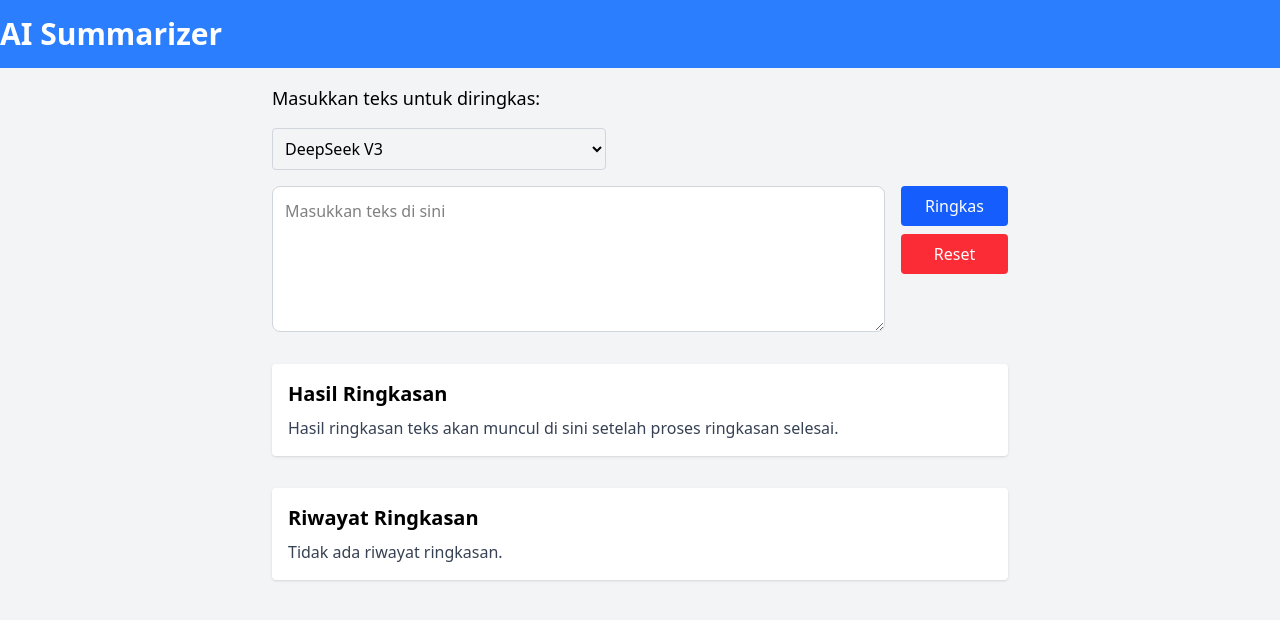
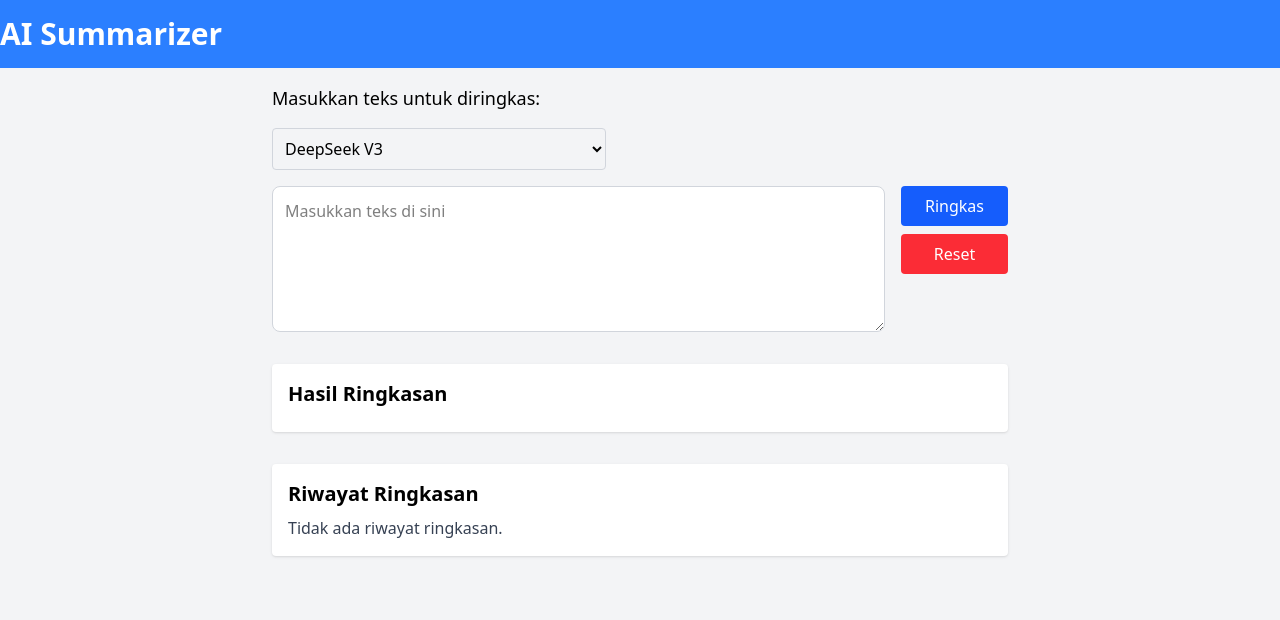
Before and after one commit to eben4ya/Ai-Sum, a React (Vite) app: page / in a window 1280 px wide. Shown: the top 620 px of the page. Built offline with nearby package versions, Linux system fonts and the light colour scheme.

Commit message:
feat: parse ai response

```diff
--- a/src/components/History.jsx
+++ b/src/components/History.jsx
@@ -1,3 +1,5 @@
+import ReactMarkdown from "react-markdown";
+
 const History = ({ history, handleDelete }) => {
   return (
     <section className="mt-8 bg-white p-4 rounded shadow">
@@ -8,7 +10,10 @@ const History = ({ history, handleDelete }) => {
         <ul className="list-disc list-inside text-gray-700 flex flex-col gap-2">
           {history.map((item, index) => (
             <li key={index} className="flex justify-between items-center">
-              <span>{item}</span>
+              <span className="mr-2 self-start">{index + 1}.</span>
+              <span>
+                <ReactMarkdown>{item}</ReactMarkdown>
+              </span>
               <button
                 onClick={() => handleDelete(index)}
                 className="ml-4 px-2 py-1 bg-red-400 text-white rounded hover:bg-red-500 transition"
--- a/src/components/Summarizer.jsx
+++ b/src/components/Summarizer.jsx
@@ -1,3 +1,5 @@
+import ReactMarkdown from "react-markdown";
+
 const Summarizer = ({
   inputText,
   setInputText,
@@ -49,7 +51,7 @@ const Summarizer = ({
       <section className="mt-8 bg-white p-4 rounded shadow">
         <h2 className="text-xl font-semibold mb-2">Hasil Ringkasan</h2>
         <p className="text-gray-700">
-          {summary ||
+          {<ReactMarkdown>{summary}</ReactMarkdown> ||
             "Hasil ringkasan teks akan muncul di sini setelah proses ringkasan selesai."}
         </p>
       </section>
```
